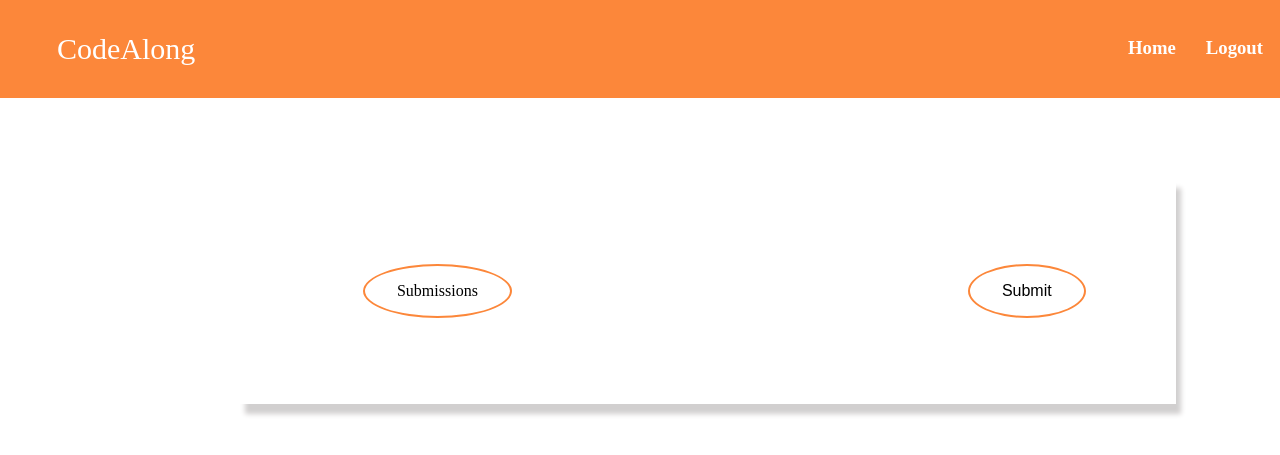
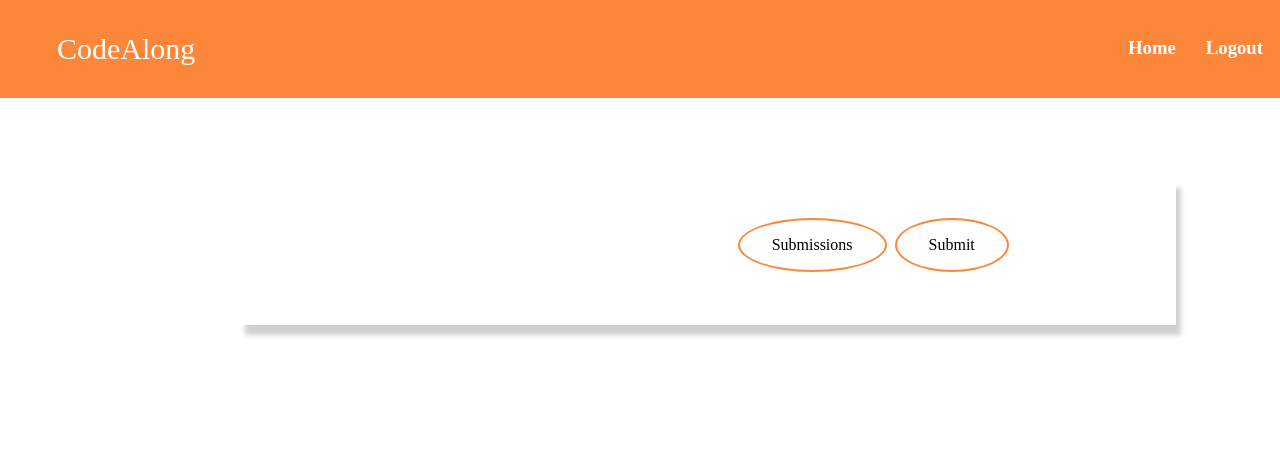
Before and after one commit to ParthChandanPC/OnlineJudge, a Django app: page /problem/3 in a window 1280 px wide. Shown: the top 455 px of the page. Run offline with Django 3.2, Linux system fonts and the light colour scheme; a user stored in the database is signed in; data that the repository does not hold is empty.

Commit message:
Update problems page

```diff
--- a/OJ/templates/problem_view.html
+++ b/OJ/templates/problem_view.html
@@ -25,8 +25,7 @@
             </li>
             <li>
                 <a href="{% url 'submissions' data.id %}" class='button button1'>Submissions</a>
-                <a href="{% url 'ide' data.id%}">
-                    <button class="button button1 submit">Submit</button>
+                <a href="{% url 'ide' data.id%}" class='button button1'>Submit
                 </a>
             </li>
         </ul>
```
